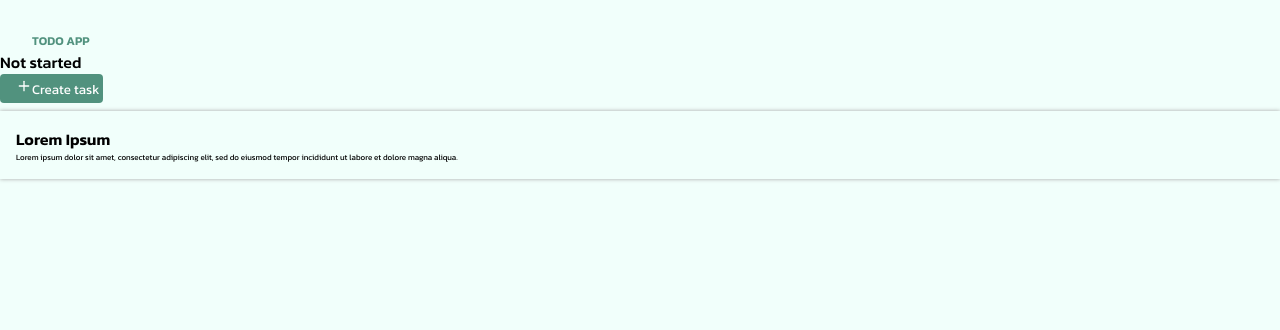
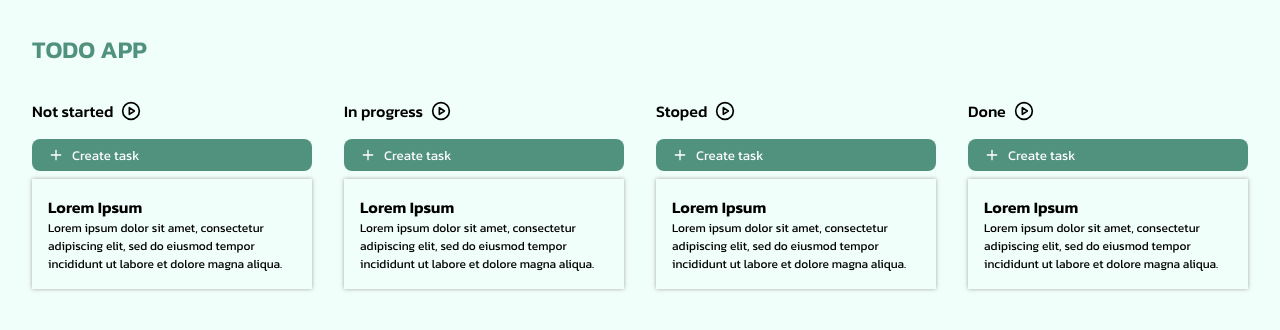
Before and after one commit to NikolyCover/to-do-app, a React (Vite) app: page / in a window 1280 px wide. Shown: the top 330 px of the page. Built offline with nearby package versions, Linux system fonts and the light colour scheme; a web font is replaced by a local one.

Commit message:
styling bullets

```diff
--- a/src/components/Bullet/Bullet.module.scss
+++ b/src/components/Bullet/Bullet.module.scss
@@ -1,12 +1,29 @@
+.bullet {
+
+}
+
 .title {
-    font-weight: 500;
+    display: flex;
+    align-items: center;
+    margin-bottom: 2rem;
+
+    h1 {
+        font-weight: 500;
+        margin-right: 1rem;
+    }
 }
 
 .button {
     background-color: var(--p1);
     color: #FFF;
-    border-radius: var(--space-xsmall);
-    padding: var(--space-xsmall);
-    padding-left: var(--space-medium);
-    margin-top: var(----space-medium);
+    border-radius: var(--space-small);
+    height: var(--space-large);
+    display: flex;
+    align-items: center;
+    padding: 2rem;
+    width: 100%;
+
+    .icon {
+        margin-right: var(--space-small);
+    }
 }
--- a/src/components/Bullet/Task/Task.module.scss
+++ b/src/components/Bullet/Task/Task.module.scss
@@ -4,4 +4,12 @@
     margin-top: var(--space-small);
     box-shadow: 0 0 4px rgb(165, 165, 165);
     padding: var(--space-medium);
+
+    h1 {
+        font-size: 2rem;
+    }
+
+    p {
+        font-size: 1.5rem;
+    }
 }
--- a/src/components/Bullet/index.tsx
+++ b/src/components/Bullet/index.tsx
@@ -2,6 +2,7 @@ import styles from './Bullet.module.scss'
 import Task from "./Task"
 
 import { Plus as PlusIcon } from 'react-feather'
+import { PlayCircle as PlayIcon } from 'react-feather'
 import React from 'react'
 
 /**
@@ -36,10 +37,13 @@ interface Props {
 
 const Bullet: React.FC<Props> = ({ name }) => {
     return (
-        <div>
-            <h1 className={styles.title}>{name}</h1>
+        <div className={styles.bullet}>
+            <div className={styles.title}>
+                <h1>{name}</h1>
+                <PlayIcon size={20}/>
+            </div>
             <button className={styles.button}>
-                <PlusIcon size={16}/>
+                <PlusIcon className={styles.icon} size={16}/>
                 Create task
             </button>
 
--- a/src/pages/Todo/Todo.module.scss
+++ b/src/pages/Todo/Todo.module.scss
@@ -1,6 +1,3 @@
-// @use 'variables';
-// @use 'base';
-
 body {
     background-color: var(--p2);
 }
@@ -8,5 +5,13 @@ body {
 .title {
     color: var(--p1);
     margin: var(--space-large) 0 0 var(--space-large);
-    font-size: 1.5rem;
+    font-size: 3rem;
+    margin-bottom: var(--space-large);
 }
+
+.todoList {
+    margin: 0 var(--space-large);
+    display: grid;
+    column-gap: var(--space-large);
+    grid-template-columns: repeat(4, 35rem);
+}
--- a/src/pages/Todo/index.tsx
+++ b/src/pages/Todo/index.tsx
@@ -5,7 +5,12 @@ export default function Todo() {
     return (
         <>
             <h1 className={styles.title}>TODO APP</h1>
-            <Bullet name='Not started'/>
+            <main className={styles.todoList}>
+                <Bullet name='Not started'/>
+                <Bullet name='In progress'/>
+                <Bullet name='Stoped'/>
+                <Bullet name='Done'/>
+            </main>
         </>
     )
 }
--- a/src/styles/global.scss
+++ b/src/styles/global.scss
@@ -1,5 +1,3 @@
-
-
 :root{
     --p1: #51927E;
     --p2: #F1FFFB;
@@ -19,7 +17,5 @@
     margin: 0;
     padding: 0;
     border: 0;
-
-    vertical-align: baseline;
     box-sizing: border-box;
 }
```
